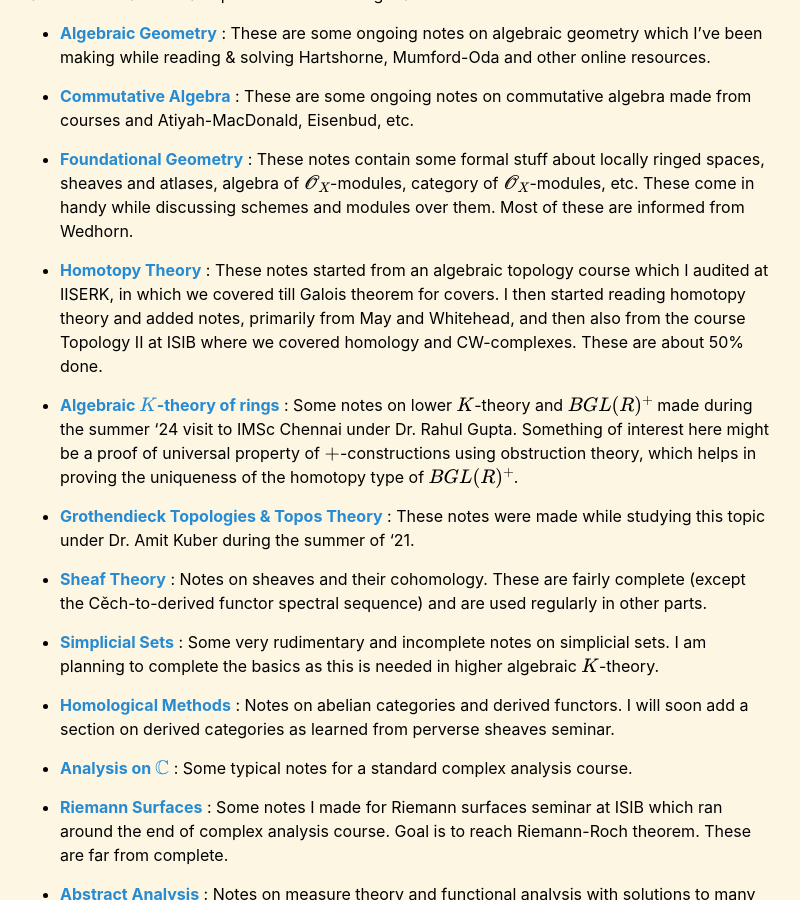
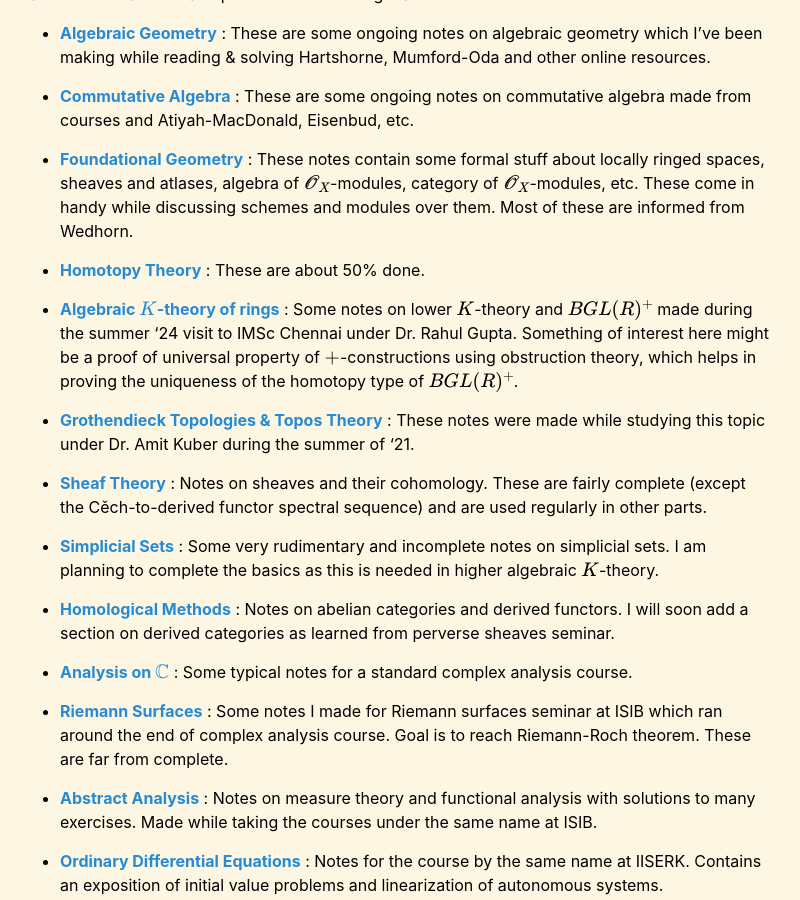
Before and after one commit to ARenanse/ARenanse.github.io, a Jekyll site: the page built from tabs/notes.md, in a window 1280 px wide and 900 px high, scrolled down 772 px. Shown: the whole window, without its empty margins (240-1040 px from the left). Built offline with Jekyll 4.4.1, drawn with Linux system fonts in a browser that asks for light colours; formulas are drawn with MathJax 3.

Commit message:
Update notes.md

```diff
--- a/tabs/notes.md
+++ b/tabs/notes.md
@@ -30,7 +30,7 @@
 These notes contain some formal stuff about locally ringed spaces, sheaves and atlases, algebra of $$\mathscr{O}_X$$-modules, category of $$\mathscr{O}_X$$-modules, etc. These come in handy while discussing schemes and modules over them. Most of these are informed from Wedhorn.
 
 * **[Homotopy Theory](/assets/notes/individualized/Homotopy%20theory/FHT.pdf)** :
-These notes started from an algebraic topology course which I audited at IISERK, in which we covered till Galois theorem for covers. I then started reading homotopy theory and added notes, primarily from May and Whitehead, and then also from the course Topology II at ISIB where we covered homology and CW-complexes. These are about 50% done.
+These are about 50% done.
 
 * **[Algebraic $$K$$-theory of rings](/assets/notes/individualized/AKT/KTheory.pdf)** : Some notes on lower $$K$$-theory and $$BGL(R)^+$$ made during the summer '24 visit to IMSc Chennai under Dr. Rahul Gupta. Something of interest here might be a proof of universal property of $$+$$-constructions using obstruction theory, which helps in proving the uniqueness of the homotopy type of $$BGL(R)^+$$.
 
```
